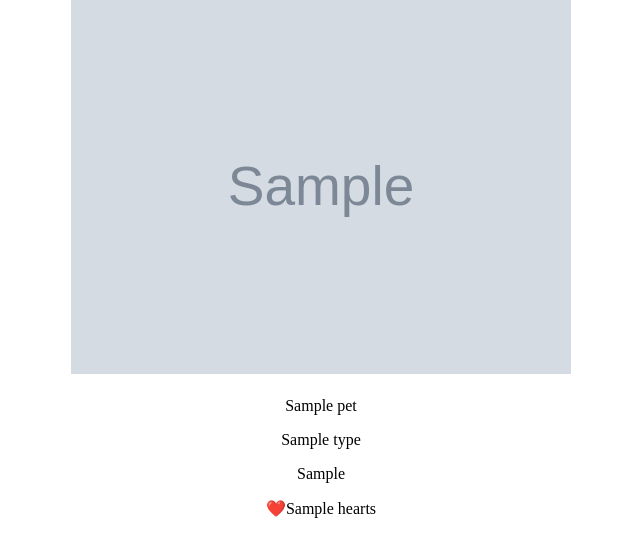
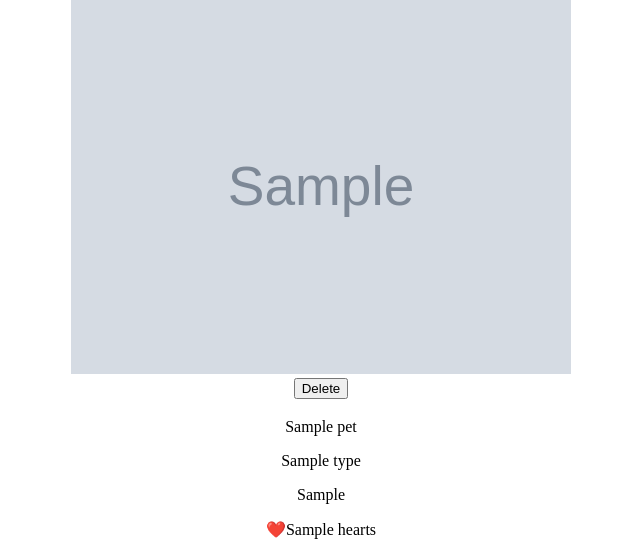
Before and after one commit to JeremyMorkos/ReelPets, a Flask app: page /profile in a window 1280 px wide. Shown: the part 247-802 px from the top of the page, without its empty margins (319-959 px from the left). Before the commit the page ends 765 px from the top, so only its background shows below. Run offline with Flask 2, Linux system fonts and the light colour scheme; the visitor is signed in with stand-in values (Sample User, id 1); grey boxes marked "Sample" are stand-in pictures; a database or web service that is not in the repository returns one stand-in record (values such as "Sample title"); some libraries are stand-ins or nearby versions.

Commit message:
added delete with confirmation when user is logged in and in their profile page

```diff
--- a/app.py
+++ b/app.py
@@ -8,7 +8,7 @@ from flask import (
 )
 
 from werkzeug.security import generate_password_hash, check_password_hash
-from models.pet import display_pet_reel, insert_pet, display_pet_reel_user
+from models.pet import display_pet_reel, insert_pet, display_pet_reel_user,delete_pet, select_one_pet
 from models.user import load_user, signup_user
 from models.heart import heart_counter
 
@@ -68,6 +68,7 @@ def login_post():
 
 @app.post('/hearts')
 def heart_pet_post():
+
         user_id = session['id']
         pet_id = request.args.get('pet_id')
         heart_counter(user_id, pet_id)
@@ -100,6 +101,20 @@ def logout():
     session.pop('name', None)
     return redirect('/')
 
+@app.get('/delete')
+def delete_user_pet_get():
+    pet_id = request.args.get('id')
+    pet = select_one_pet(pet_id)
+    return render_template('delete.html', pet_id=pet_id, pet=pet)
+
+
+@app.post('/delete')
+def delete_user_pet_post():
+    pet_id = request.form.get('id')
+    select_one_pet(pet_id)
+    delete_pet(pet_id)
+    return redirect('/profile')
+
 
 
 
--- a/models/heart.py
+++ b/models/heart.py
@@ -9,6 +9,8 @@ def heart_counter(user_id,pet_id):
             "DELETE FROM user_hearts WHERE user_id = %s AND pet_id = %s",
             [user_id, pet_id]
         )
+
+
         else :
             db.insert(
                 "INSERT INTO user_hearts (user_id, pet_id ) VALUES (%s,%s)",
--- a/models/pet.py
+++ b/models/pet.py
@@ -14,3 +14,15 @@ def insert_pet(name, type, image_url, favourite_food, username):
 def display_pet_reel_user(user_name):
     pet_reel_user = db.select_all_pets ("SELECT pets.*  FROM pets JOIN users ON users.id = pets.user_id Where user_name = %s;", [user_name])
     return pet_reel_user
+
+def delete_pet(pet_id):
+    db.delete(
+        "DELETE FROM pets WHERE id = %s;",
+        [pet_id]
+    )
+
+def select_one_pet(pet_id):
+    db.select_one(
+        "SELECT * FROM pets WHERE id = %s",
+        [pet_id]
+    )
--- a/templates/profile.html
+++ b/templates/profile.html
@@ -31,6 +31,11 @@ Profile page
 
       <img class="pet-image" width = "500"  src="{{ pet.image_url }}" alt="{{ pet.name }}">
       <div class="pet-details"></div>
+      <form method="GET" action="/delete">
+        <input type="hidden" name="id" value="{{ pet.id }}">
+        <button id = "delete" type = "Submit">Delete</button>
+      </form>
+
       <h3 class="pet-name"></h3>{{ pet.name }}</h3>
       <p class="pet-species">{{ pet.type }}</p>
       <p class="pet-food">{{ pet.favourite_food }}</p>
```
Also changed, not shown: setup.sql (+5 -4 lines), templates/delete.html (added, +15 -0 lines), templates/home.html (+4 -3 lines). Lines whose indentation alone changed are shown as unchanged.
